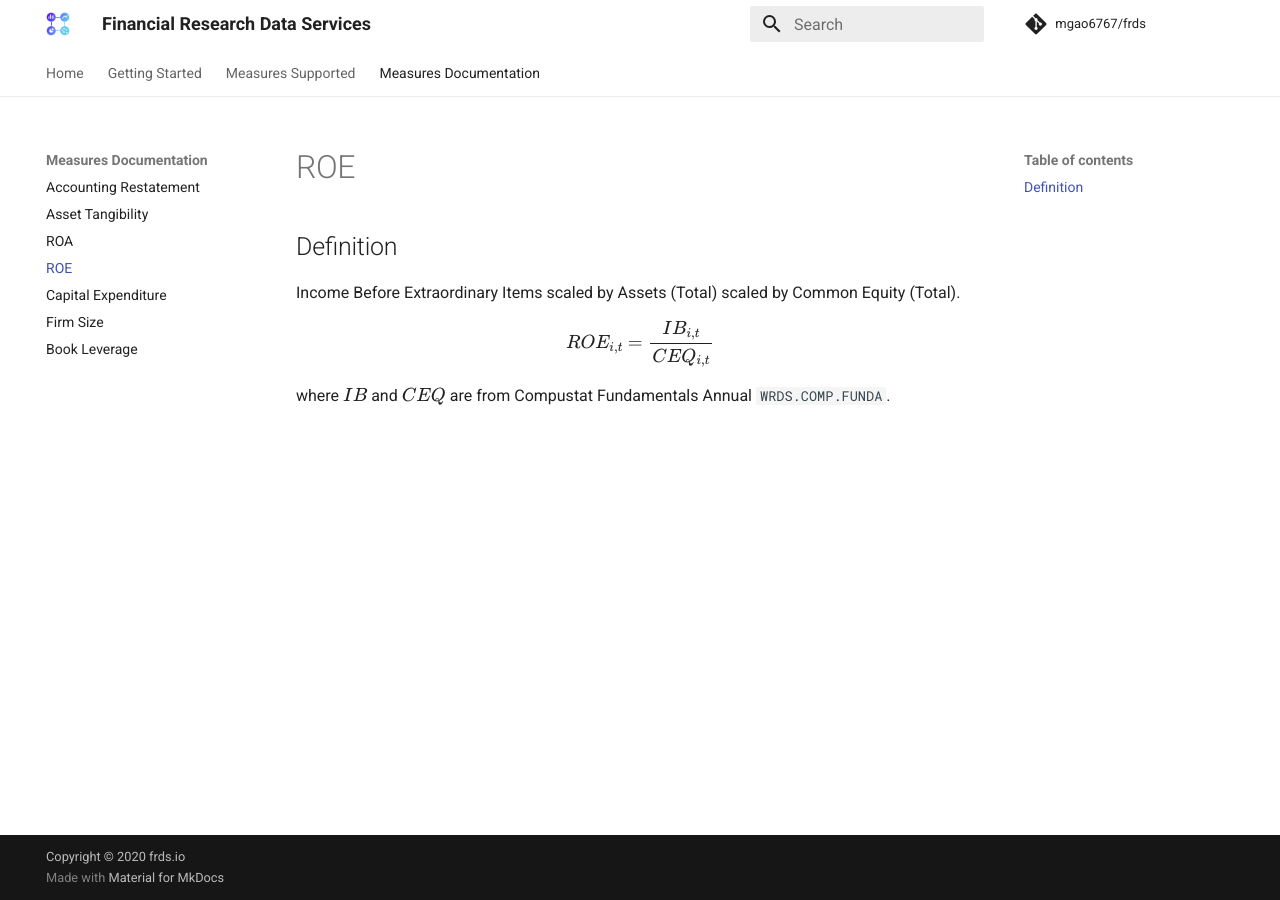
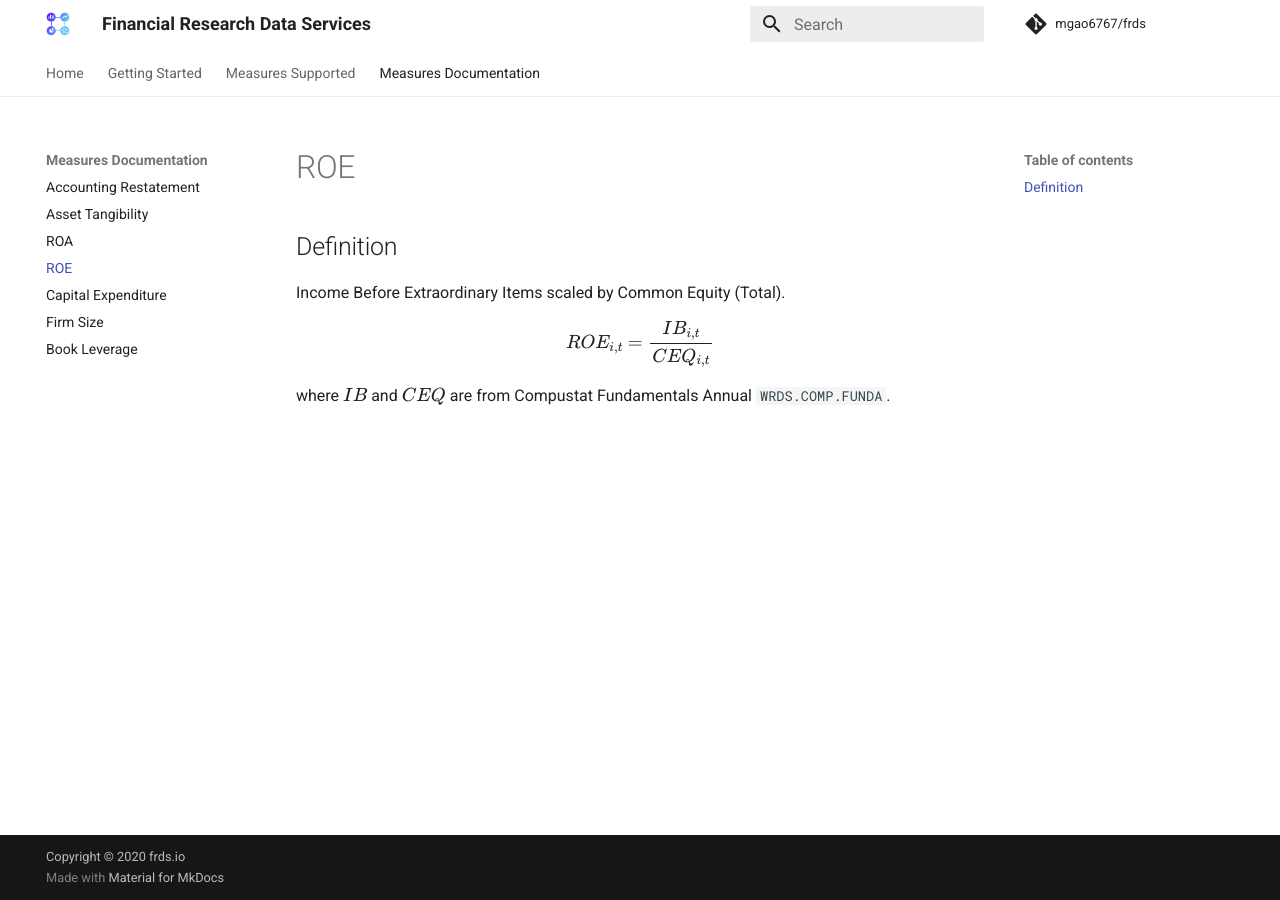
Before and after one commit to mgao6767/frds, an MkDocs documentation site: the page built from docs/measures/roe.md, in a window 1280 px wide. Built offline with MkDocs 1.6.1 and Material for MkDocs 9.7.7, drawn with Linux system fonts in a browser that asks for light colours; formulas are drawn with MathJax 3; comment, search, counter and statistics services are not loaded.

Commit message:
Clear typo

```diff
--- a/docs/measures/roe.md
+++ b/docs/measures/roe.md
@@ -7,7 +7,7 @@ source: measures/roe.py
 
 ## Definition
 
-Income Before Extraordinary Items scaled by Assets (Total) scaled by Common Equity (Total).
+Income Before Extraordinary Items scaled by Common Equity (Total).
 
 $$
 ROE_{i,t} = \frac{IB_{i,t}}{CEQ_{i,t}}
```
